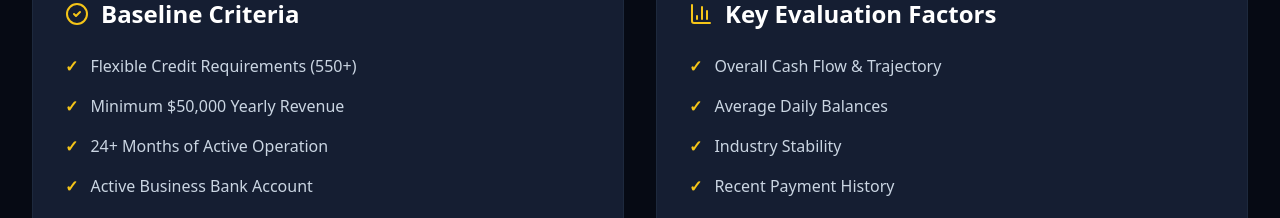
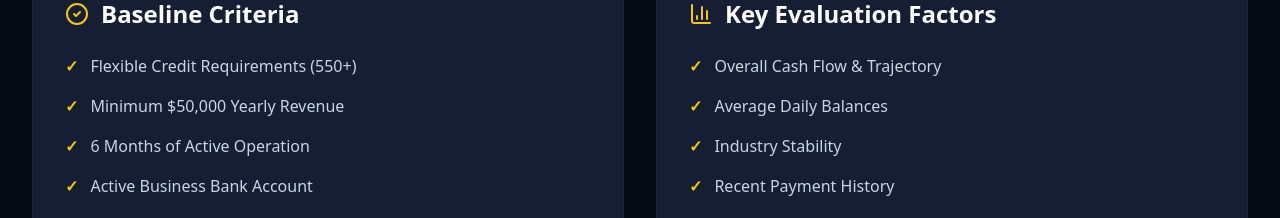
Before and after one commit to Gabitojr/approvalhq, a Next.js app: page / in a window 1280 px wide. Shown: the part 980-1198 px from the top of the page. Built offline with nearby package versions, Linux system fonts and the light colour scheme.

Commit message:
fixed time of active operation

```diff
--- a/components/Eligibility.tsx
+++ b/components/Eligibility.tsx
@@ -20,7 +20,7 @@ export default function Eligibility() {
               {[
                 "Flexible Credit Requirements (550+)",
                 "Minimum $50,000 Yearly Revenue",
-                "24+ Months of Active Operation",
+                "6 Months of Active Operation",
                 "Active Business Bank Account",
                 "Consistent Monthly Deposits",
               ].map((item, i) => (
```
